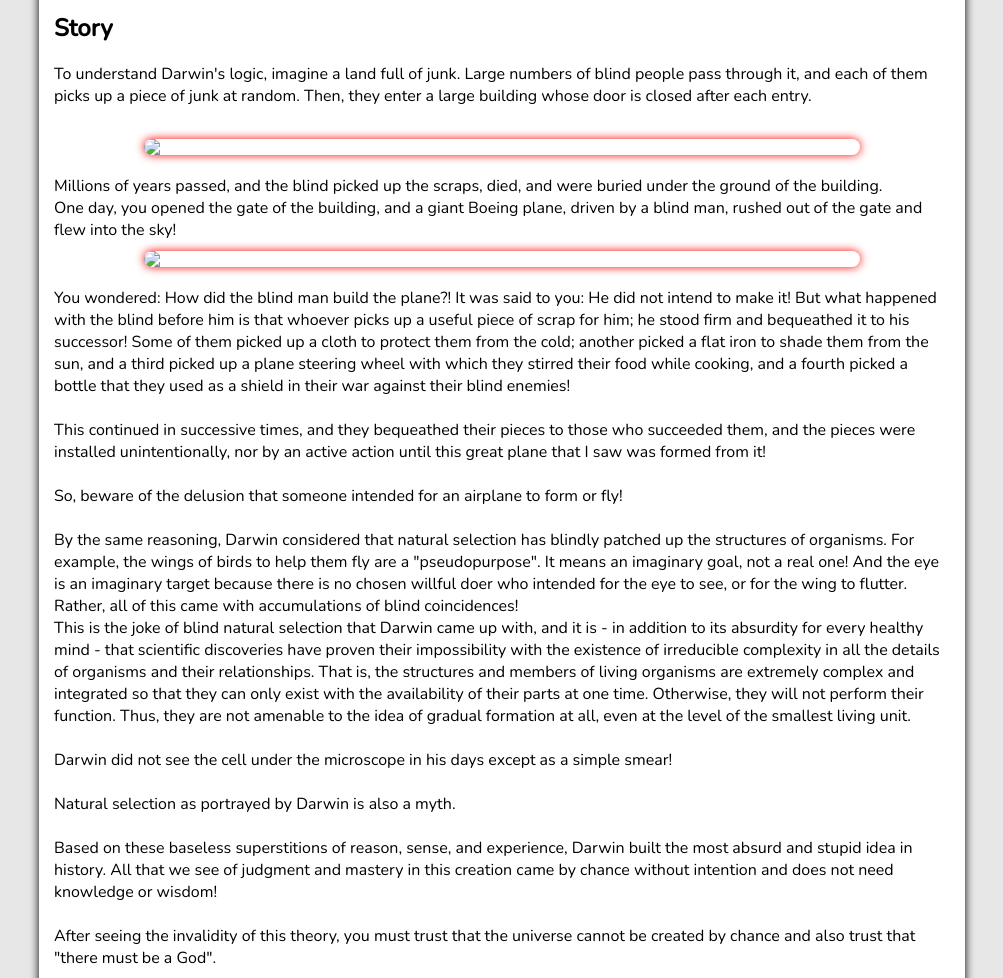
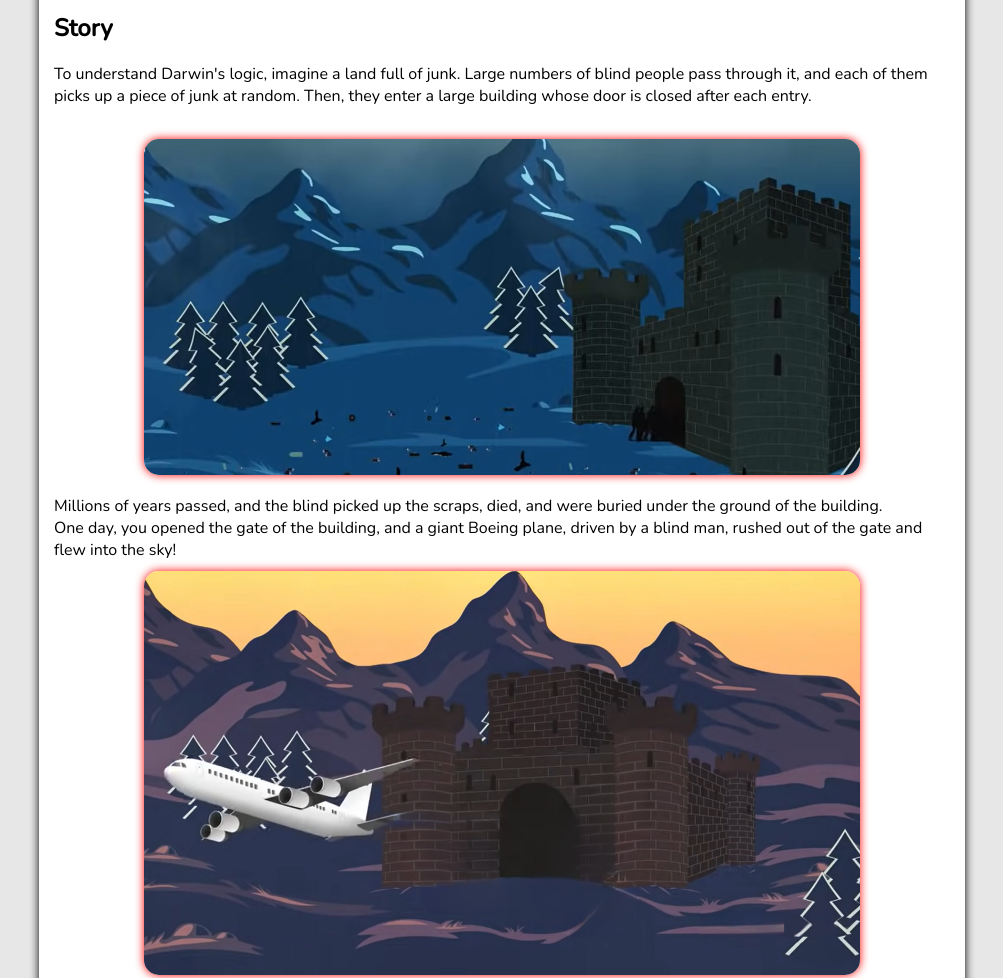
Before and after one commit to myfirstaccoun/the-truth, a plain HTML site: page index.html in a window 1280 px wide. Shown: the part 1680-2658 px from the top of the page, without its empty margins (138-1141 px from the left). Drawn offline with nearby package versions, Linux system fonts and the light colour scheme; the site is published under a folder, as on GitHub Pages, so addresses that start at the root find nothing.

Commit message:
Update index.html

```diff
--- a/index.html
+++ b/index.html
@@ -56,12 +56,12 @@
 
             To understand Darwin's logic, imagine a land full of junk. Large numbers of blind people pass through it, and each of them picks up a piece of junk at random. Then, they enter a large building whose door is closed after each entry.<br><br>
 
-            <img src="/junk.png">
+            <img src="./junk.png">
 
             Millions of years passed, and the blind picked up the scraps, died, and were buried under the ground of the building.<br>
             One day, you opened the gate of the building, and a giant Boeing plane, driven by a blind man, rushed out of the gate and flew into the sky!<br>
 
-            <img src="/air plane.png">
+            <img src="./air plane.png">
 
             You wondered: How did the blind man build the plane?! It was said to you: He did not intend to make it! But what happened with the blind before him is that whoever picks up a useful piece of scrap for him; he stood firm and bequeathed it to his successor! Some of them picked up a cloth to protect them from the cold; another picked a flat iron to shade them from the sun, and a third picked up a plane steering wheel with which they stirred their food while cooking, and a fourth picked a bottle that they used as a shield in their war against their blind enemies!<br><br>
 
```
